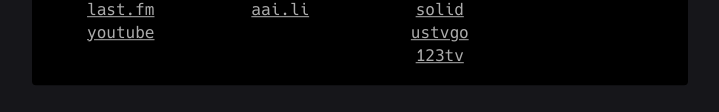
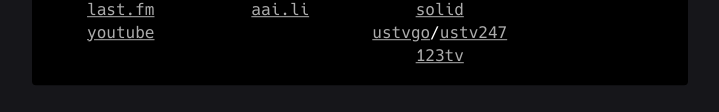
Before and after one commit to tacohitbox/personal-startpage, a plain HTML site: page index.html in a window 1280 px wide. Shown: the part 469-581 px from the top of the page, without its empty margins (280-999 px from the left). Drawn offline with Linux system fonts and the light colour scheme; no server answers.

Commit message:
fix link

```diff
--- a/index.html
+++ b/index.html
@@ -51,7 +51,7 @@
           <tr>
             <td><a href="https://youtube.com">youtube</a></td>
             <td></td>
-            <td><a href="https://ustvgo.tv">ustvgo</a></td>
+            <td><a href="https://ustvgo.tv">ustvgo</a>/<a href="https://ustv247.tv/">ustv247</a></td>
             <td></td>
           </tr>
           <tr>
```
